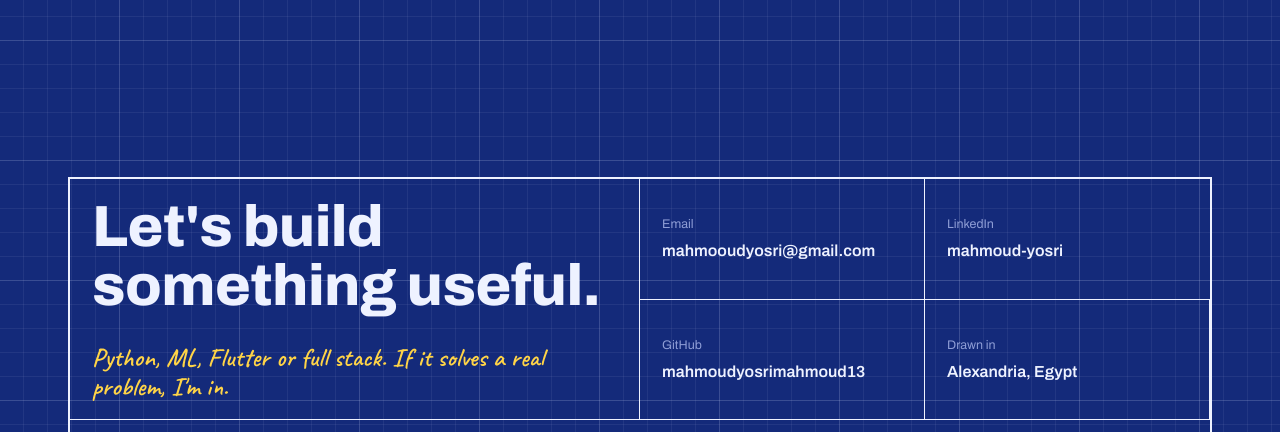
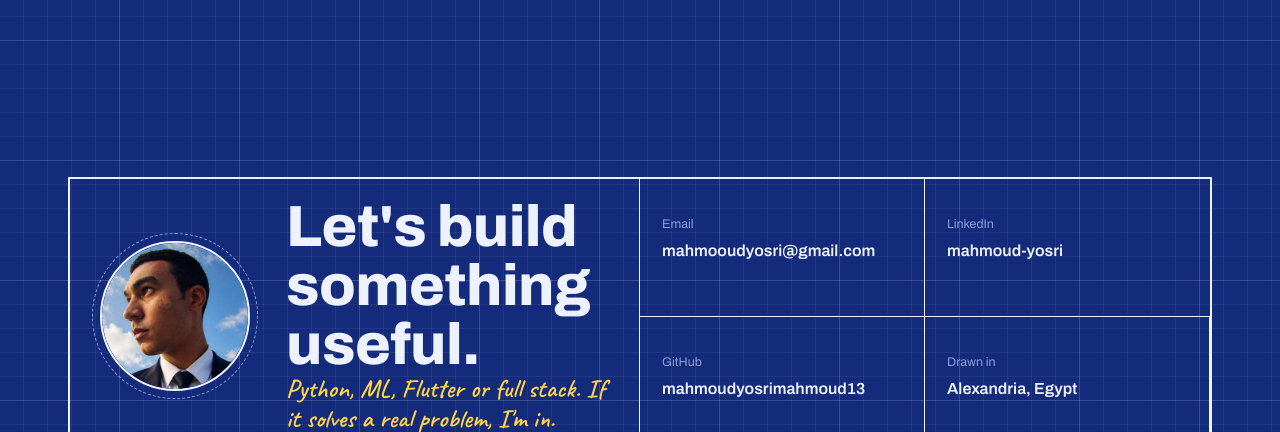
Before and after one commit to mahmoudyosrimahmoud13/mahmoudyosrimahmoud13.github.io, a plain HTML site: page index.html in a window 1280 px wide. Shown: the part 6559-6991 px from the top of the page. Drawn offline with Linux system fonts and the light colour scheme.

Commit message:
Photo in contact, inPace v1.30 with live stars, course library, CodeNote 1.5

```diff
--- a/assets/style.css
+++ b/assets/style.css
@@ -375,3 +375,6 @@ figcaption { font-family: var(--hand); font-size: 20px; color: var(--ink-3); pad
 .live{display:flex;flex-wrap:wrap;gap:8px;margin:14px 0 6px}
 .live a{display:inline-flex;gap:8px;flex-wrap:wrap;border:0}
 .live img{height:24px;width:auto;display:block}
+.titleblock .me-big{flex-direction:row;align-items:center;justify-content:flex-start;gap:28px}
+.me-photo{width:150px;height:150px;flex:none;border-radius:50%;object-fit:cover;border:2px solid var(--ink);outline:1.5px dashed var(--ink-3);outline-offset:7px;margin:8px}
+@media(max-width:700px){.titleblock .me-big{flex-direction:column;align-items:flex-start;gap:18px}.me-photo{width:112px;height:112px}}
--- a/index.html
+++ b/index.html
@@ -207,7 +207,7 @@ GET  /notes    <i>200</i></pre></div>
   <section id="contact">
     <div class="wrap">
       <div class="titleblock">
-        <div class="big"><h2>Let's build something useful.</h2><span class="hand">Python, ML, Flutter or full stack. If it solves a real problem, I'm in.</span></div>
+        <div class="big me-big"><img class="me-photo" src="img/mahmoud.webp" width="150" height="150" alt="Mahmoud Yosri"><div><h2>Let's build something useful.</h2><span class="hand">Python, ML, Flutter or full stack. If it solves a real problem, I'm in.</span></div></div>
         <div><dl><dt>Email</dt><dd><a href="mailto:mahmooudyosri@gmail.com">mahmooudyosri@gmail.com</a></dd></dl></div>
         <div><dl><dt>LinkedIn</dt><dd><a href="https://www.linkedin.com/in/mahmoud-yosri-b30a89212">mahmoud-yosri</a></dd></dl></div>
         <div><dl><dt>GitHub</dt><dd><a href="https://github.com/mahmoudyosrimahmoud13">mahmoudyosrimahmoud13</a></dd></dl></div>
```
Also changed, not shown: img/mahmoud.webp (added).
